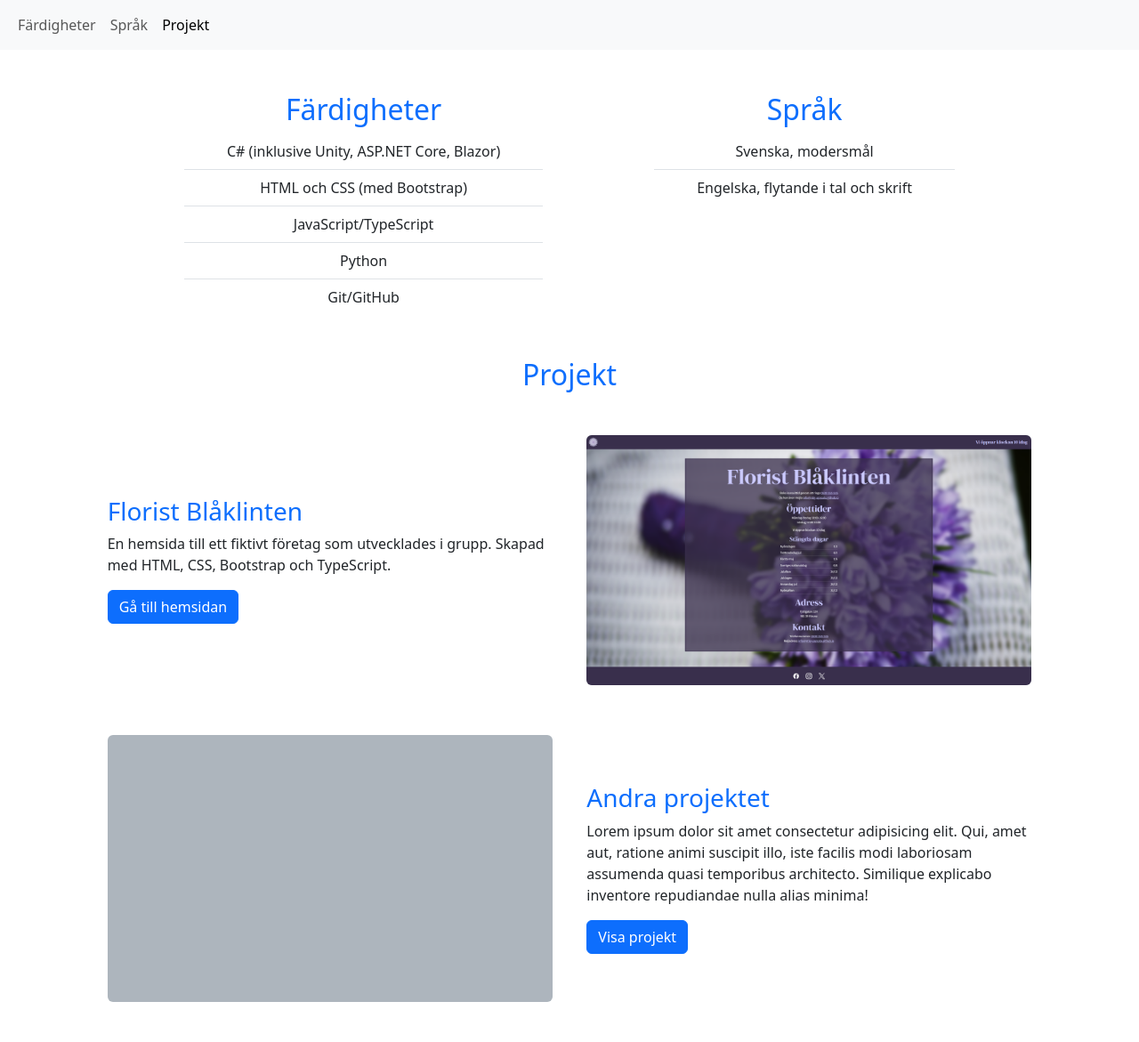
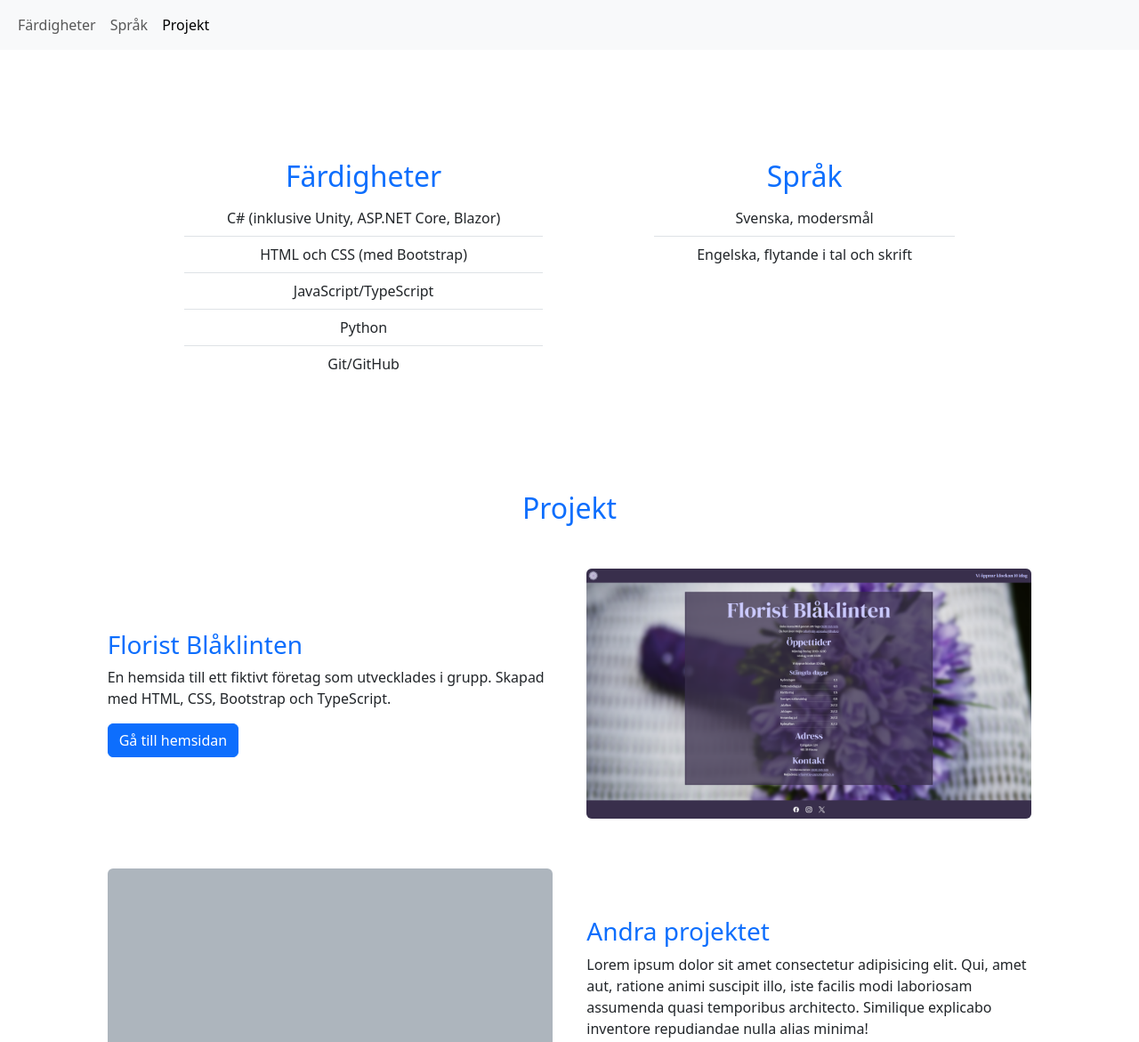
Before and after one commit to Andreas423/andreas423.github.io, a plain HTML site: page index.html in a window 1280 px wide. Shown: the top 1171 px of the page at 89% size. Drawn offline with Linux system fonts and the light colour scheme.

Commit message:
Fix navbar scrolling

```diff
--- a/index.html
+++ b/index.html
@@ -30,7 +30,7 @@
 
   <div class="container my-5" data-bs-spy="scroll" data-bs-target="#navbar">
     <div class="d-flex flex-row flex-wrap justify-content-evenly row-gap-5 my-5">
-      <div id="skills">
+      <div id="skills" class="padding-top">
         <h2 class="h2 text-center text-primary">Färdigheter</h2>
 
         <ul id="skill-list" class="list-group list-group-flush text-center mx-auto">
@@ -42,7 +42,7 @@
         </ul>
       </div>
 
-      <div id="languages">
+      <div id="languages" class="padding-top">
         <h2 class="h2 text-center text-primary">Språk</h2>
 
         <ul class="list-group list-group-flush text-center mx-auto">
@@ -52,7 +52,7 @@
       </div>
     </div>
 
-    <div id="projects" class="d-flex flex-column gap-4 my-5">
+    <div id="projects" class="d-flex flex-column gap-4 my-5 padding-top">
       <h2 class="h2 text-center text-primary">Projekt</h2>
 
       <div class="d-flex flex-row flex-wrap-reverse justify-content-evenly align-items-center py-3 row-gap-3">
--- a/style.css
+++ b/style.css
@@ -10,3 +10,7 @@
     height: 300px;
     background-color: var(--bs-gray-500);
 }
+
+.padding-top {
+    padding-top: 75px;
+}
```
